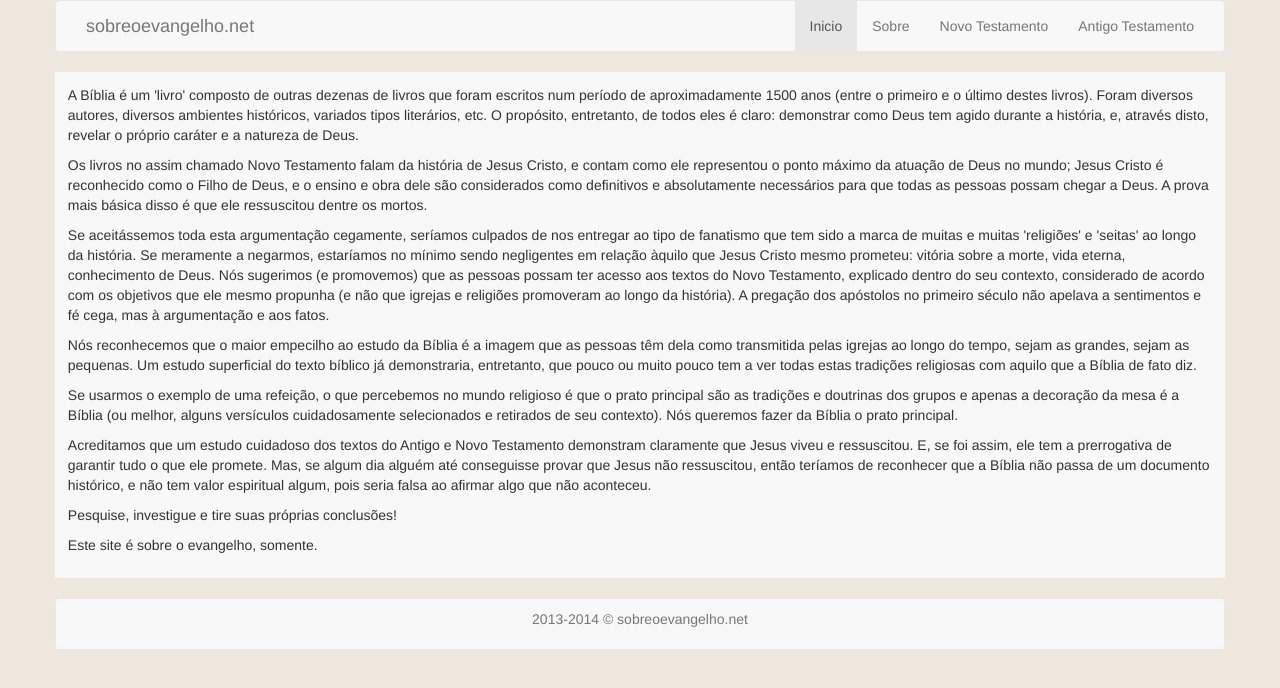
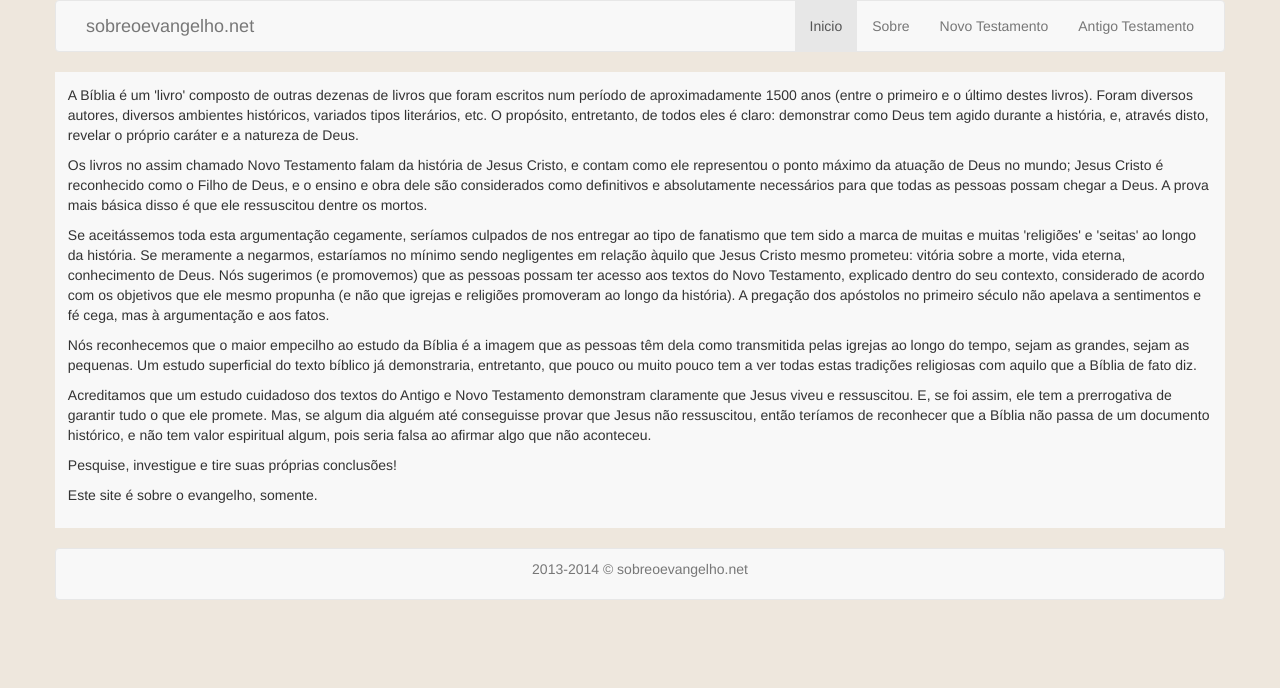
Before and after one commit to sobreoevangelho/sobreoevangelho.github.io, a Jekyll site: the page built from index.html, in a window 1280 px wide. Shown: the top 688 px of the page. Built offline with Jekyll 4.4.1, drawn with Linux system fonts in a browser that asks for light colours; Markdown is read by kramdown in place of the engine named in the settings.

```diff
--- a/index.html
+++ b/index.html
@@ -11,7 +11,6 @@
 		<p>Os livros no assim chamado Novo Testamento falam da história de Jesus Cristo, e contam como ele representou o ponto máximo da atuação de Deus no mundo; Jesus Cristo é reconhecido como o Filho de Deus, e o ensino e obra dele são considerados como definitivos e absolutamente necessários para que todas as pessoas possam chegar a Deus. A prova mais básica disso é que ele ressuscitou dentre os mortos.</p>
 		<p>Se aceitássemos toda esta argumentação cegamente, seríamos culpados de nos entregar ao tipo de fanatismo que tem sido a marca de muitas e muitas 'religiões' e 'seitas' ao longo da história. Se meramente a negarmos, estaríamos no mínimo sendo negligentes em relação àquilo que Jesus Cristo mesmo prometeu: vitória sobre a morte, vida eterna, conhecimento de Deus. Nós sugerimos (e promovemos) que as pessoas possam ter acesso aos textos do Novo Testamento, explicado dentro do seu contexto, considerado de acordo com os objetivos que ele mesmo propunha (e não que igrejas e religiões promoveram ao longo da história). A pregação dos apóstolos no primeiro século não apelava a sentimentos e fé cega, mas à argumentação e aos fatos.</p>
 		<p>Nós reconhecemos que o maior empecilho ao estudo da Bíblia é a imagem que as pessoas têm dela como transmitida pelas igrejas ao longo do tempo, sejam as grandes, sejam as pequenas. Um estudo superficial do texto bíblico já demonstraria, entretanto, que pouco ou muito pouco tem a ver todas estas tradições religiosas com aquilo que a Bíblia de fato diz.</p>
-		<p>Se usarmos o exemplo de uma refeição, o que percebemos no mundo religioso é que o prato principal são as tradições e doutrinas dos grupos e apenas a decoração da mesa é a Bíblia (ou melhor, alguns versículos cuidadosamente selecionados e retirados de seu contexto). Nós queremos fazer da Bíblia o prato principal.</p>
 		<p>Acreditamos que um estudo cuidadoso dos textos do Antigo e Novo Testamento demonstram claramente que Jesus viveu e ressuscitou. E, se foi assim, ele tem a prerrogativa de garantir tudo o que ele promete. Mas, se algum dia alguém até conseguisse provar que Jesus não ressuscitou, então teríamos de reconhecer que a Bíblia não passa de um documento histórico, e não tem valor espiritual algum, pois seria falsa ao afirmar algo que não aconteceu.</p>
 		<p>Pesquise, investigue e tire suas próprias conclusões!</p>
 		<p>Este site é sobre o evangelho, somente.</p>
```
